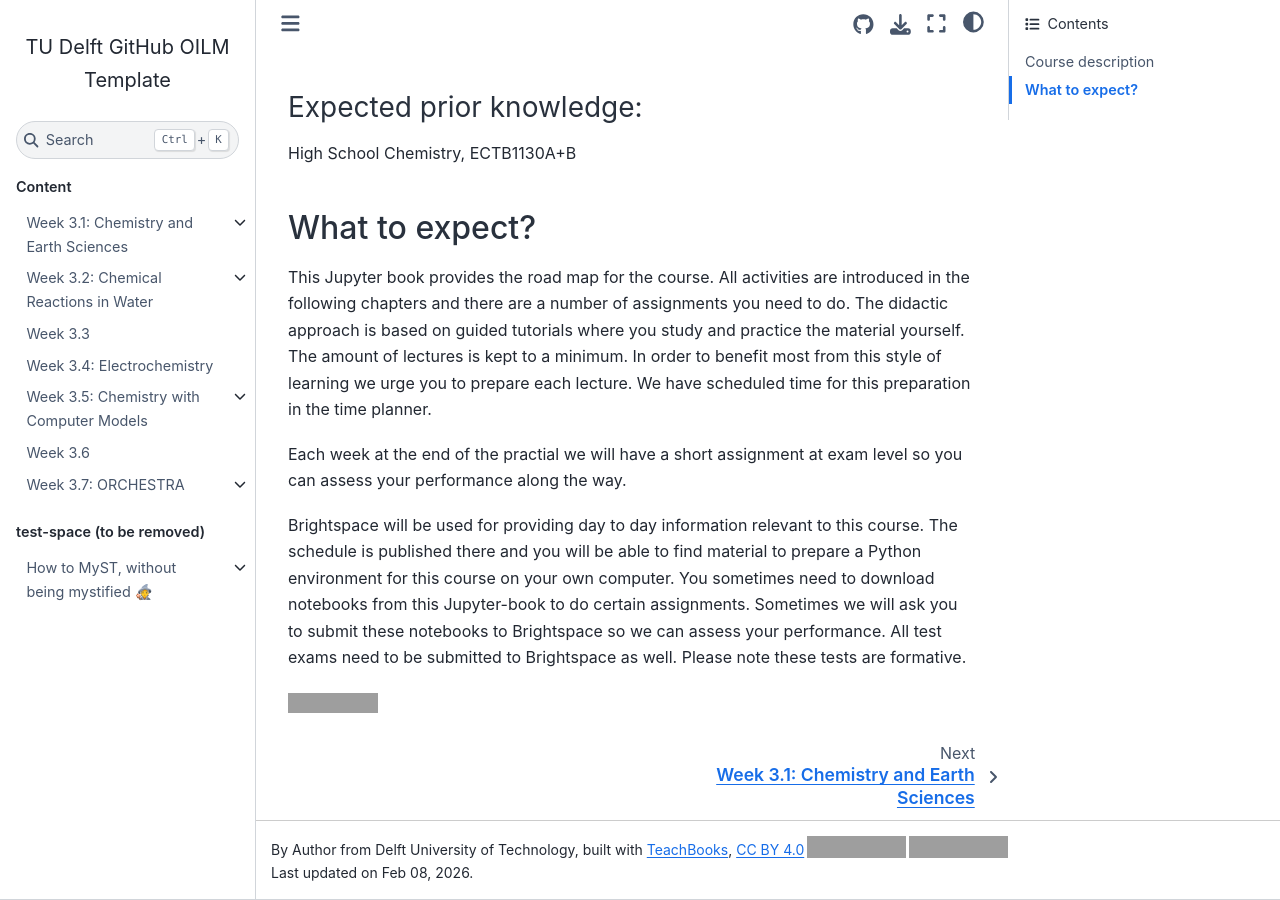
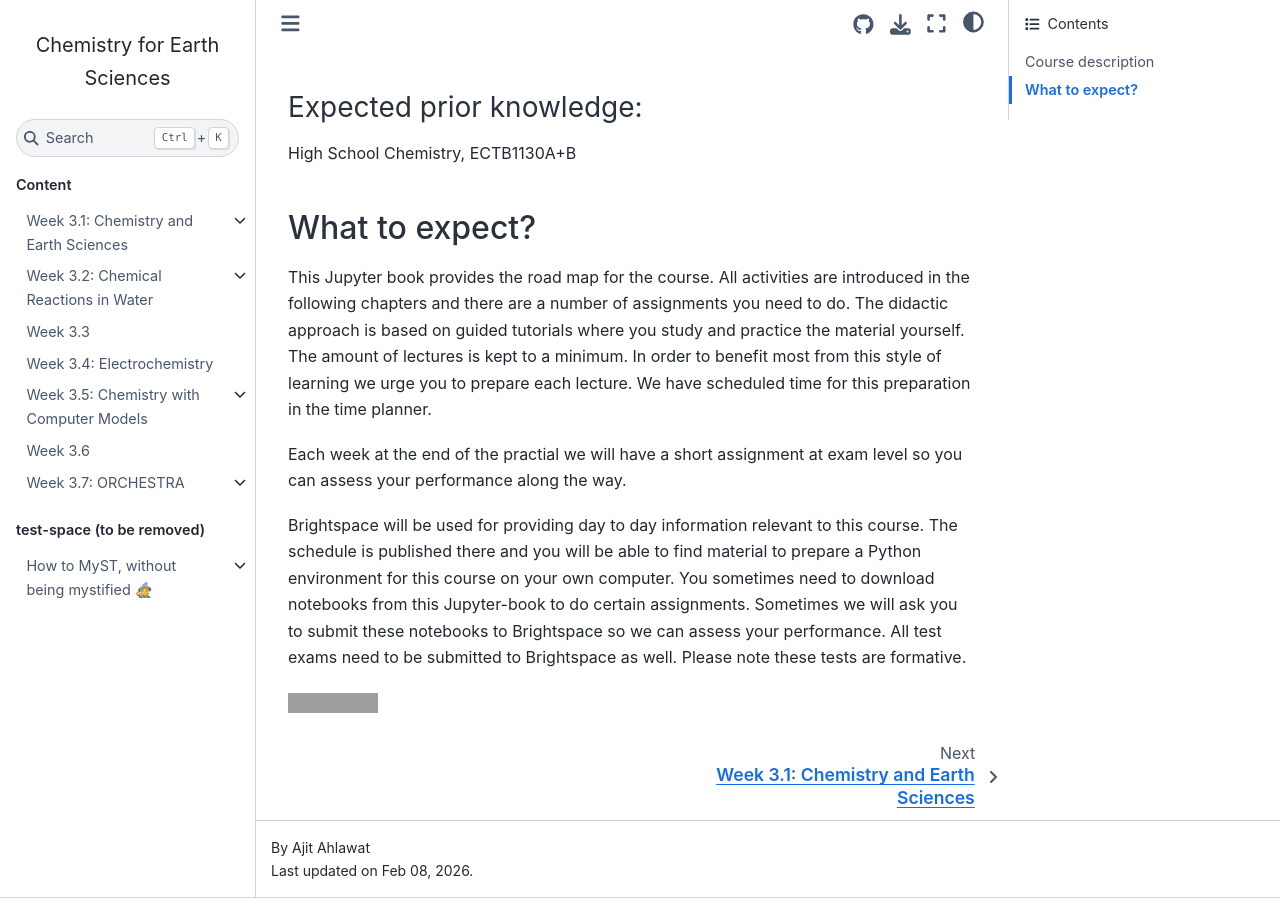
Before and after one commit to BScECT/Chemistry4Earth, a Jupyter Book: the page built from book/intro.md, in a window 1280 px wide and 900 px high, scrolled down 530 px. Built offline with Jupyter Book 1.0.4 settings and Sphinx 7.4.7 and the Sphinx Book theme 1.1.4, drawn with Linux system fonts in a browser that asks for light colours; comment, search, counter and statistics services are not loaded; grey boxes are pictures that could not be loaded.

Commit message:
FIxed title

```diff
--- a/book/_config.yml
+++ b/book/_config.yml
@@ -2,7 +2,9 @@
 
 # This config includes an opinionated list of configuration options of TeachBooks, Jupyterbook v1, Sphinx and other extensions part of TeachBooks-Favourites.
 
-author: Author from Delft University of Technology, built with <a href="https://teachbooks.io">TeachBooks</a>, <a href="https://creativecommons.org/licenses/by/4.0/" target="_blank" rel="license noopener noreferrer"">CC BY 4.0<img style="height:22px!important;margin-left:3px;vertical-align:text-bottom;" src="https://mirrors.creativecommons.org/presskit/icons/cc.svg" alt=""><img style="height:22px!important;margin-left:3px;vertical-align:text-bottom;" src="https://mirrors.creativecommons.org/presskit/icons/by.svg" alt=""></a>
+author: Timo Heimovaara
+author: Lot van der Graaf
+author: Ajit Ahlawat
                                                      # Replace TeachBooks Teams with your own name in the line above, configuratin part of JupyterBook: https://jupyterbook.org/en/stable/customize/config.html
 execute:
   execute_notebooks: "off"                           # Replace this if you want don't have notebooks with output and you want to add notebook output during build, configuration part of Jupyterbook v1 (https://jupyterbook.org/en/stable/customize/config.html)
@@ -30,10 +32,10 @@ sphinx:                                              # Options passed on to the
     html_baseurl: "https://oit.tudelft.nl>/<repo>"   # Replace this with your own URL, configuration part of Sphinx (https://www.sphinx-doc.org/en/master/index.html)
     html_theme_options:
       logo:
-        text: TU Delft GitHub OILM Template          # Replace this with your own open interactive learning material title, configuration part of Sphinx (https://www.sphinx-doc.org/en/master/index.html)
+        text: Chemistry for Earth Sciences           # Replace this with your own open interactive learning material title, configuration part of Sphinx (https://www.sphinx-doc.org/en/master/index.html)
         # image_light:                               # Default value not shown (line can be removed), adds your logo for the light mode here (can be the same as image_dark) (disabling of TU Delft logo is required), configuration part of Sphinx (https://www.sphinx-doc.org/en/master/index.html)
         # image_dark:                                # Default value not shown (line can be removed), adds your logo for the dark mode here (can be the same as image_light) (disabling of TU Delft logo is required), configuration part of Sphinx (https://www.sphinx-doc.org/en/master/index.html)
-      repository_url: "https://github.com/TUDelft-books/repo" # Add your own repo URL here, configuration part of JupyterBook v1 (https://jupyterbook.org/en/stable/customize/config.html)
+      repository_url: "https://github.com/BScECT/Chemistry4Earth" # Add your own repo URL here, configuration part of JupyterBook v1 (https://jupyterbook.org/en/stable/customize/config.html)
       path_to_docs:          "book"                  # Required for edit_page_button, should be book if you're using TeachBooks package (https://github.com/TeachBooks/TeachBooks) or the TeachBooks deploy book workflow (https://teachbooks.io/manual/external/deploy-book-workflow/README.html), configuration part of Jupyterbook v1 (https://jupyterbook.org/en/stable/customize/config.html)
       repository_branch:     "main"                  # Replace when you change the name of your published branch (required for edit_page_button), configuration part of Jupyterbook v1 (https://jupyterbook.org/en/stable/customize/config.html)
       use_edit_page_button:  true                    # Replace with false if you don't want the edit page button (i.e. if you don't user to propose changes themselves or have a private repo), configuration part of Jupyterbook v1 (https://jupyterbook.org/en/stable/customize/config.html)
```
Also changed, not shown: book/content/week 3.2/Week 3_2_Tutorial_1_Chemical_Reactions_in_Water.ipynb.
